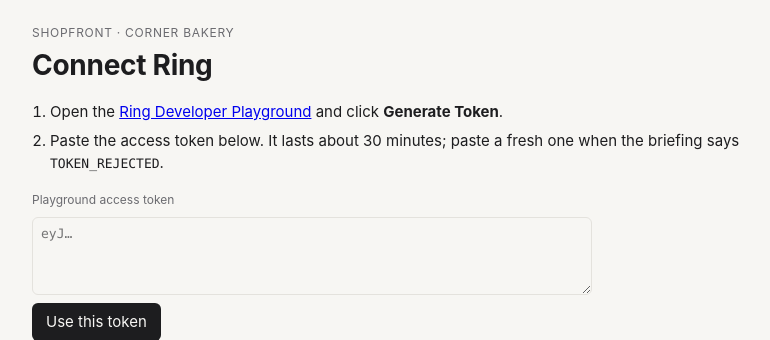
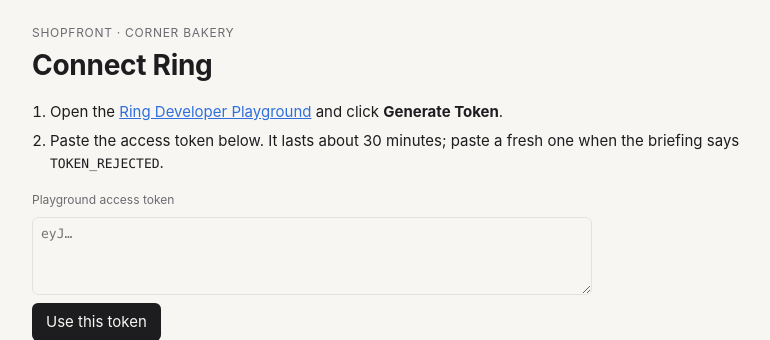
Before and after one commit to danielAsaboro/shopfront, a FastAPI app: page /connect in a window 1280 px wide. Shown: the top 340 px of the page, without its empty margins (214-984 px from the left). Run offline with FastAPI, Linux system fonts and the light colour scheme.

Commit message:
Use the accent colour for links so they read on dark backgrounds

```diff
--- a/app/templates/_style.html
+++ b/app/templates/_style.html
@@ -9,6 +9,7 @@
   body { margin:0; background:var(--bg); color:var(--ink);
          font:15px/1.5 -apple-system, BlinkMacSystemFont, "Segoe UI", sans-serif; }
   main { max-width: 820px; margin: 0 auto; padding: 24px 16px 48px; }
+  a { color: var(--today); }
   code { font: 13px ui-monospace, SFMono-Regular, Menlo, monospace; }
   header { display:flex; flex-wrap:wrap; gap:12px; align-items:flex-end; justify-content:space-between; }
   .eyebrow { color: var(--muted); font-size: 12px; text-transform: uppercase; letter-spacing: .06em; }
```
